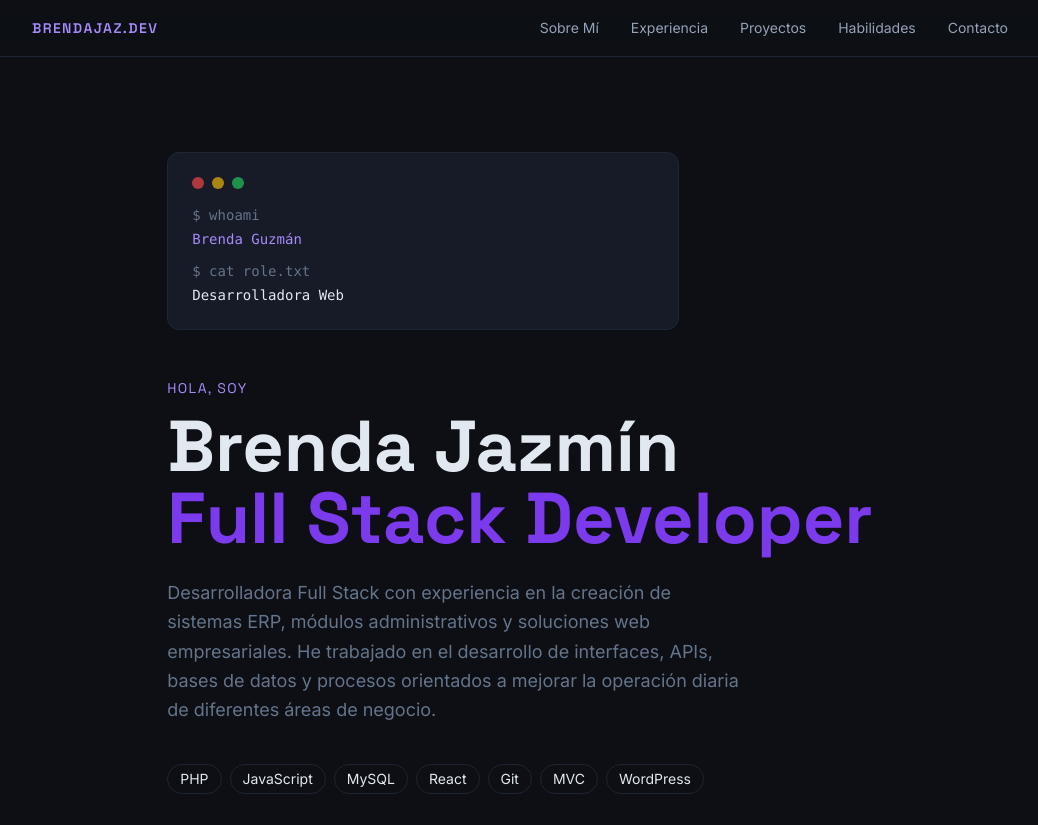
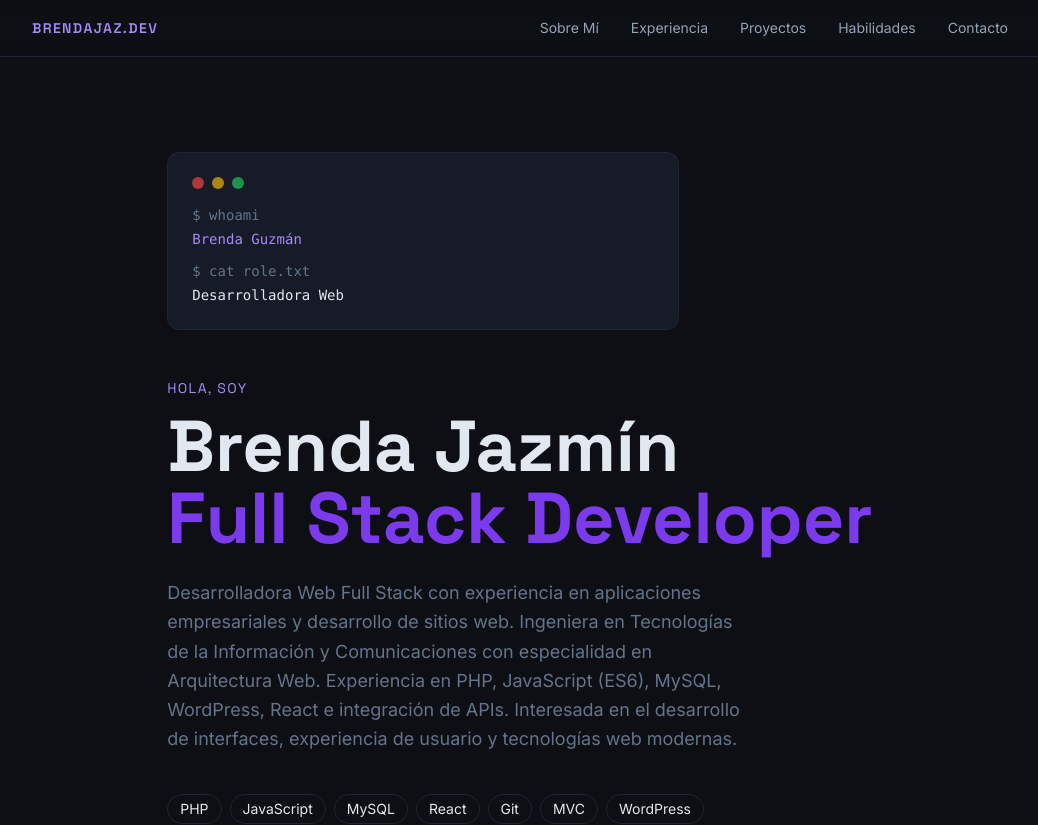
Before and after one commit to brendajguzman/portafolio, a React app: page / in a window 1280 px wide. Shown: the top 825 px of the page, without its empty margins (120-1158 px from the left). Built offline with nearby package versions, Linux system fonts and the light colour scheme; the HTML template or start-up script is replaced by a standard one.

Commit message:
Actualizando

```diff
--- a/src/components/Hero.jsx
+++ b/src/components/Hero.jsx
@@ -61,9 +61,10 @@ export default function Hero() {
             </span>
           </h1>
           <p className="text-muted text-lg max-w-xl leading-relaxed mb-10">
-            Desarrolladora Full Stack con experiencia en la creación de sistemas ERP, módulos administrativos
-            y soluciones web empresariales. He trabajado en el desarrollo de interfaces, APIs,
-            bases de datos y procesos orientados a mejorar la operación diaria de diferentes áreas de negocio.
+           Desarrolladora Web Full Stack con experiencia en aplicaciones empresariales y
+           desarrollo de sitios web. Ingeniera en Tecnologías de la Información y Comunicaciones
+            con especialidad en Arquitectura Web. Experiencia en PHP, JavaScript (ES6), MySQL, WordPress, React e integración de APIs.
+             Interesada en el desarrollo de interfaces, experiencia de usuario y tecnologías web modernas.
           </p>
           <div className="flex flex-wrap gap-2 mb-10">
             {[
```
Also changed, not shown: 1 other file (tests, documents, lock files or other folders).
